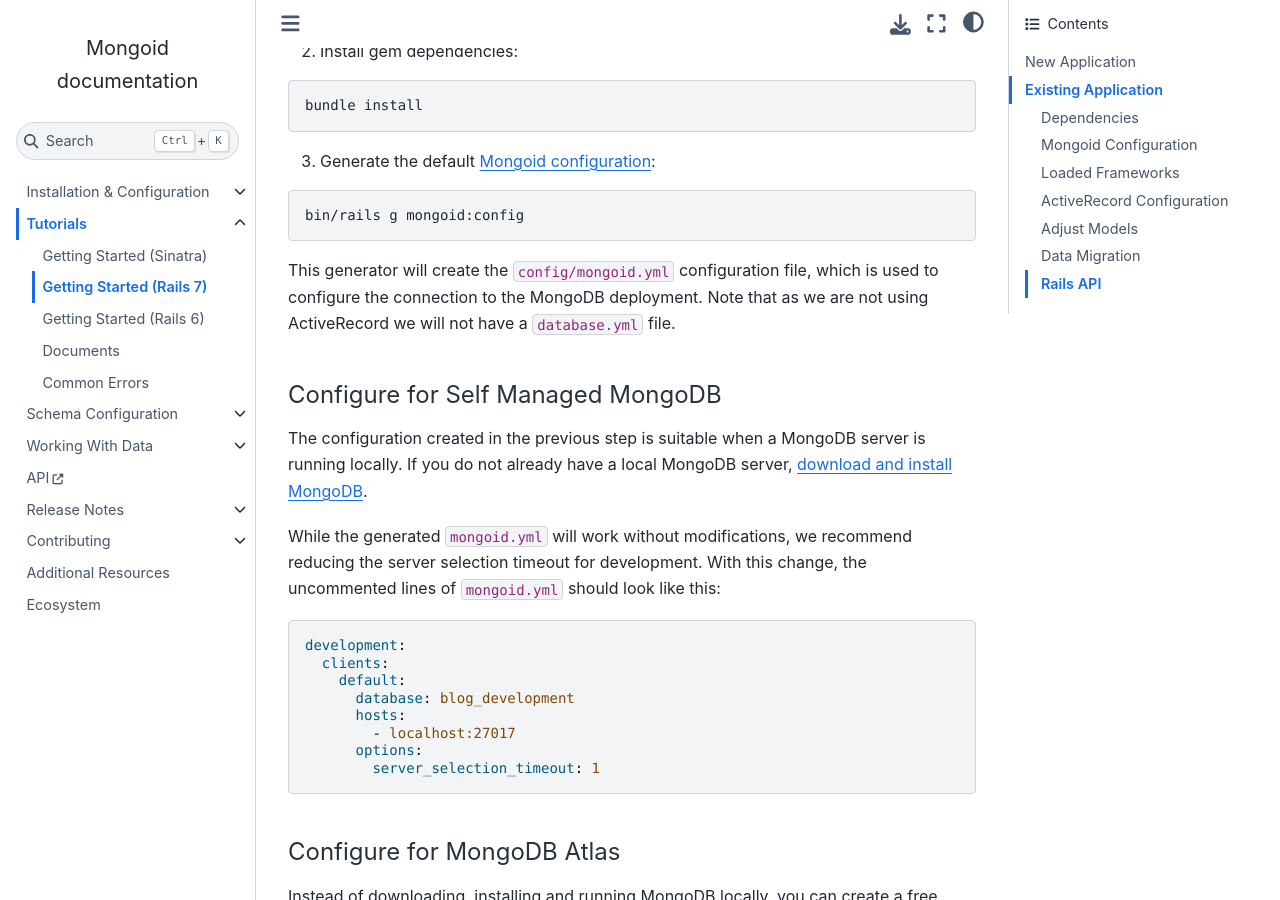
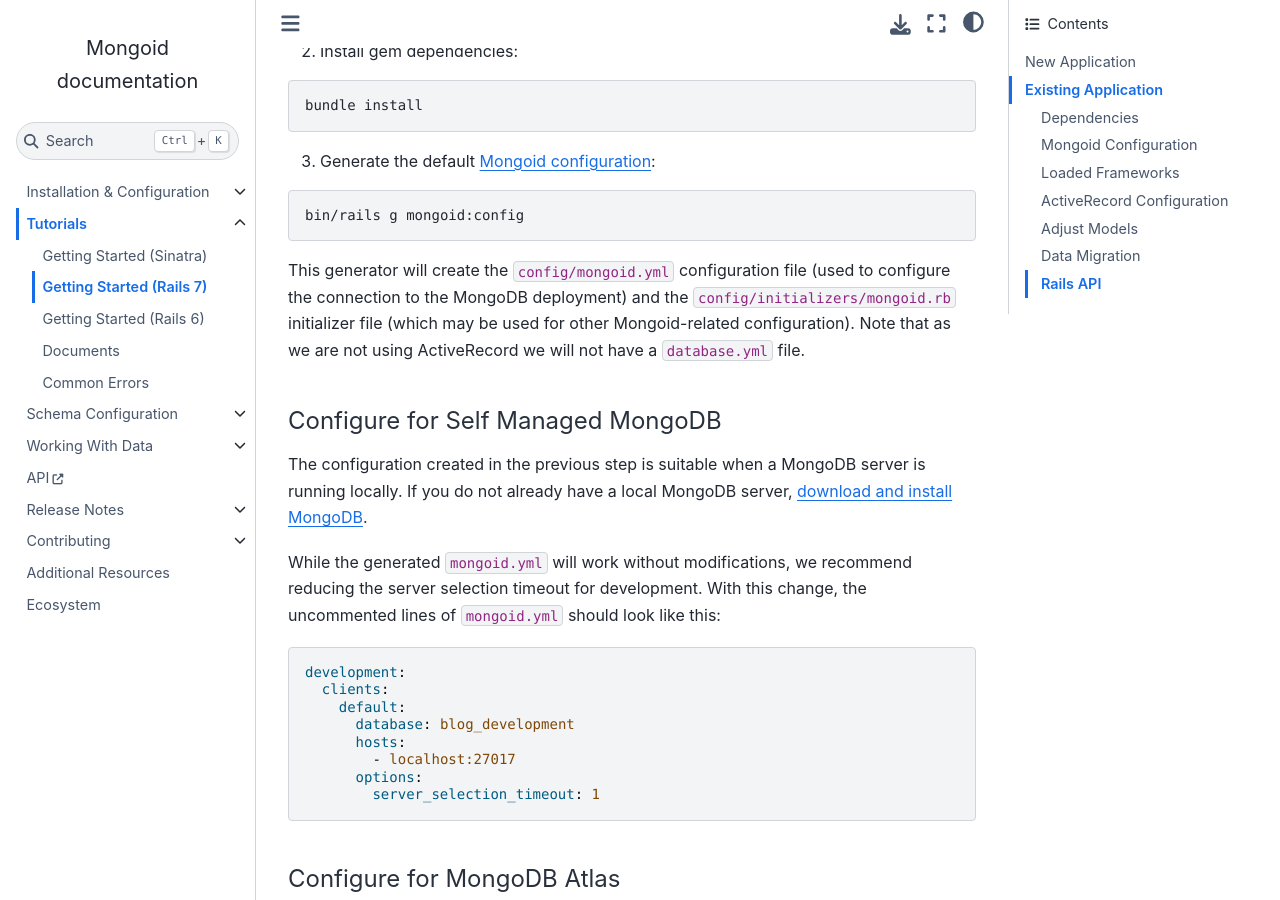
Before and after one commit to i80and/docs-mongoid, a Sphinx documentation site: the page built from docs/tutorials/getting-started-rails7.txt, in a window 1280 px wide and 900 px high, scrolled down 2139 px. Built offline with Sphinx 7.4.7 and the Sphinx Book theme 1.1.4, drawn with Linux system fonts in a browser that asks for light colours; some of the changed text lies outside the part shown.

Commit message:
MONGOID-5439 Generate `config/initializers/mongoid.rb` (#5529)
* add mongoid.rb rails initializer

* write all available config options to the mongoid.rb initializer

* let's try loading mongoid.yml after all other config has loaded

this is so that the YAML options can override any options set in the
the config/initializers.

* remove Mongoid options from the mongoid.yml template

Preference is now for these to be specified in the
config/initializers/mongoid.rb initializer, though if present in the
mongoid.yml file, they'll still be processed.

* update docs to reference the mongoid.rb initializers

* Revert "update docs to reference the mongoid.rb initializers"

This reverts commit 05e2be9be6bd66f020e56bf4feb29637e8d29c93.

* prefer the YAML file for Mongoid configuration

but let's still auto-generate the default config by parsing the Mongoid::Config file...

* fix tests

* update docs

* revert changes to mongoid.yml (in favor of #5539)

```diff
--- a/docs/tutorials/getting-started-rails7.txt
+++ b/docs/tutorials/getting-started-rails7.txt
@@ -95,10 +95,11 @@ Setup Mongoid
 
     bin/rails g mongoid:config
 
-This generator will create the ``config/mongoid.yml`` configuration file,
-which is used to configure the connection to the MongoDB deployment.
-Note that as we are not using ActiveRecord we will not have a ``database.yml``
-file.
+This generator will create the ``config/mongoid.yml`` configuration file
+(used to configure the connection to the MongoDB deployment) and the
+``config/initializers/mongoid.rb`` initializer file (which may be used for
+other Mongoid-related configuration). Note that as we are not using
+ActiveRecord we will not have a ``database.yml`` file.
 
 
 .. _configure-self-managed:
@@ -333,8 +334,11 @@ Generate the default Mongoid configuration:
 
     bin/rails g mongoid:config
 
-This generator will create the ``config/mongoid.yml`` configuration file,
-which is used to configure the connection to the MongoDB deployment.
+This generator will create the ``config/mongoid.yml`` configuration file
+(used to configure the connection to the MongoDB deployment) and the
+``config/initializers/mongoid.rb`` initializer file (which may be used for
+other Mongoid-related configuration). In general, it is recommended to use
+``mongoid.yml`` for all Mongoid configuration.
 
 Review the sections :ref:`Configure for Self Managed MongoDB <configure-self-managed>`
 and :ref:`Configure for MongoDB Atlas <configure-atlas>` to decide how you
```
Also changed, not shown: docs/reference/configuration.txt (+7 -1 lines), docs/reference/rails-integration.txt (+8 -3 lines), docs/tutorials/getting-started-rails6.txt (+10 -6 lines).
